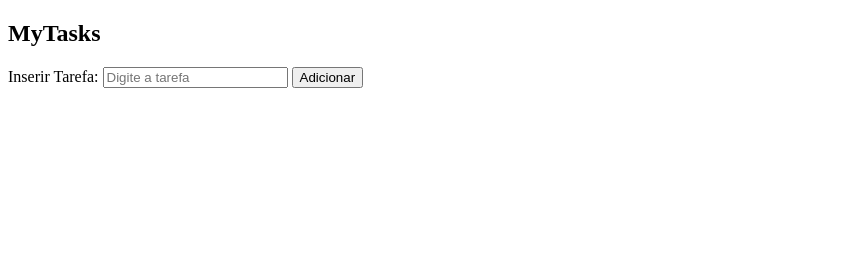
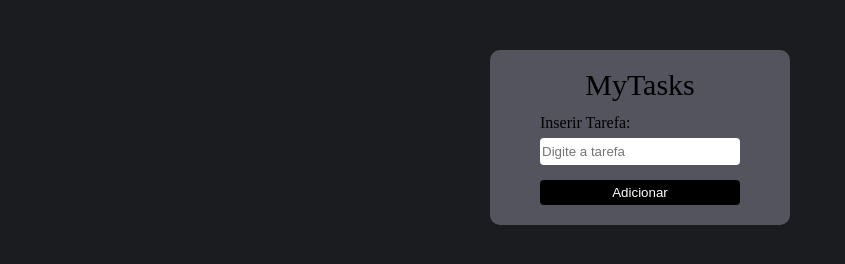
Before and after one commit to JuanSanjuanLemos/AppTarefas, a plain HTML site: page index.html in a window 1280 px wide. Shown: the whole page, without its empty margins (0-845 px from the left). Drawn offline with Linux system fonts and the light colour scheme.

Commit message:
:sparkles: Create css
#

```diff
--- /dev/null
+++ b/css/main-article.css
@@ -0,0 +1,12 @@
+.main-article{
+    display: flex;
+    flex-direction: column;
+    justify-content: center;
+    align-items: center;
+    width: 300px;
+    margin: auto;
+    margin-top: 50px;
+    padding: 20px 0;
+    background-color: #54545e;
+    border-radius: 10px;
+}
--- /dev/null
+++ b/css/main-button.css
@@ -0,0 +1,13 @@
+.main-button{
+    background-color: #000;
+    color: #fff;
+    border: none;
+    width: 200px;
+    height: 25px;
+    border-radius: 4px;
+}
+
+.main-button:hover{
+    cursor: pointer;
+    background-color: rgba(0, 0, 0, 0.522);
+}
--- /dev/null
+++ b/css/main-title.css
@@ -0,0 +1,3 @@
+.main-title{
+    font-size: 30px;
+}
--- /dev/null
+++ b/css/reset.css
@@ -0,0 +1,49 @@
+/* http://meyerweb.com/eric/tools/css/reset/
+   v2.0 | 20110126
+   License: none (public domain)
+*/
+
+html, body, div, span, applet, object, iframe,
+h1, h2, h3, h4, h5, h6, p, blockquote, pre,
+a, abbr, acronym, address, big, cite, code,
+del, dfn, em, img, ins, kbd, q, s, samp,
+small, strike, strong, sub, sup, tt, var,
+b, u, i, center,
+dl, dt, dd, ol, ul, li,
+fieldset, form, label, legend,
+table, caption, tbody, tfoot, thead, tr, th, td,
+article, aside, canvas, details, embed,
+figure, figcaption, footer, header, hgroup,
+menu, nav, output, ruby, section, summary,
+time, mark, audio, video {
+	margin: 0;
+	padding: 0;
+	border: 0;
+	font-size: 100%;
+	font: inherit;
+	vertical-align: baseline;
+}
+/* HTML5 display-role reset for older browsers */
+article, aside, details, figcaption, figure,
+footer, header, hgroup, menu, nav, section {
+	display: block;
+}
+body {
+	line-height: 1;
+    background-color:#1b1c20;
+}
+ol, ul {
+	list-style: none;
+}
+blockquote, q {
+	quotes: none;
+}
+blockquote:before, blockquote:after,
+q:before, q:after {
+	content: '';
+	content: none;
+}
+table {
+	border-collapse: collapse;
+	border-spacing: 0;
+}
--- /dev/null
+++ b/css/wrapper-input.css
@@ -0,0 +1,14 @@
+.wrapper-input{
+    display: flex;
+    flex-direction: column;
+    gap: 7px;
+    margin-top: 15px;
+    margin-bottom: 15px;
+    width: 200px;
+}
+
+.wrapper-input #input-tasks{
+    border: none;
+    height: 25px;
+    border-radius: 4px;
+}
--- a/index.html
+++ b/index.html
@@ -5,15 +5,21 @@
     <meta http-equiv="X-UA-Compatible" content="IE=edge">
     <meta name="viewport" content="width=device-width, initial-scale=1.0">
     <title>App de tarefas</title>
+
+    <link rel="stylesheet" href="css/reset.css">
+    <link rel="stylesheet" href="css/main-article.css">
+    <link rel="stylesheet" href="css/main-button.css">
+    <link rel="stylesheet" href="css/main-title.css">
+    <link rel="stylesheet" href="css/wrapper-input.css">
 </head>
 <body>
     <article class="main-article">
         <h1 class="main-title">MyTasks</h1>
-        <div class="wrapper input">
-            <label for="text">Inserir Tarefa:</label>
-            <input type="text" name="text" id="text" placeholder="Digite a tarefa">
-            <input type="button" value="Adicionar">
+        <div class="wrapper-input">
+            <label for="input-tasks">Inserir Tarefa:</label>
+            <input type="text" name="input-tasks" id="input-tasks" placeholder="Digite a tarefa">
         </div>
+            <input type="button" class="main-button" value="Adicionar">
     </article>
 </body>
 </html>
```
